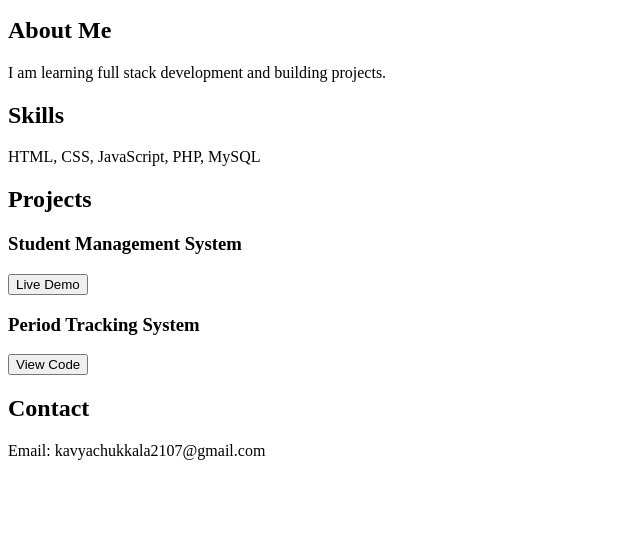
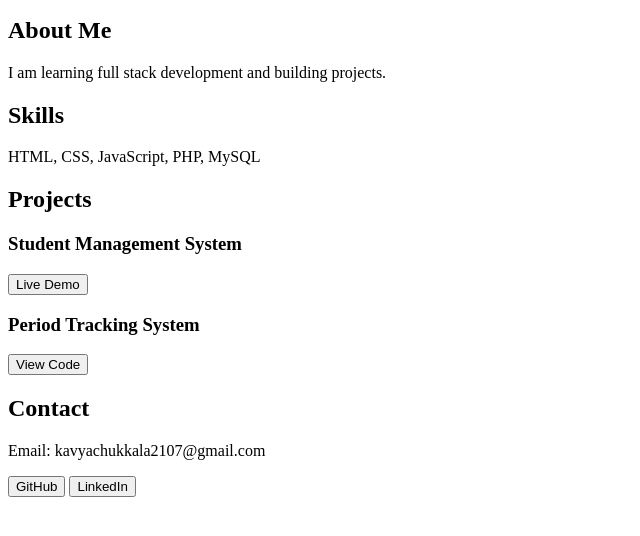
Before and after one commit to kavyachukkala/portfolio, a plain HTML site: page index.html in a window 1280 px wide. Shown: the part 148-684 px from the top of the page, without its empty margins (0-640 px from the left). Drawn offline with Linux system fonts and the light colour scheme.

Commit message:
Add LinkedIn profile link

```diff
--- a/index.html
+++ b/index.html
@@ -38,6 +38,10 @@
 <section>
 <h2>Contact</h2>
 <p>Email: kavyachukkala2107@gmail.com</p>
+
+<button>GitHub</button>
+<button>LinkedIn</button>
+
 </section>
 
 </body>
```
